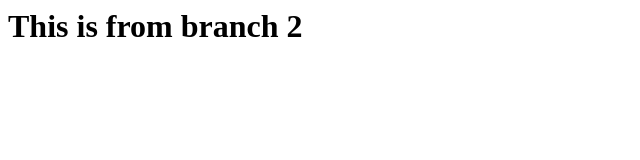
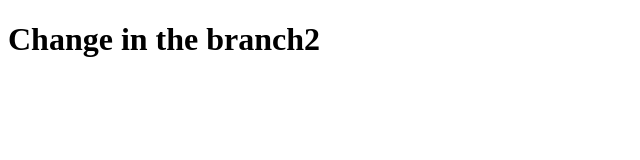
Before and after one commit to Raj-Shrivansh/Clock-and-Stopwatch-Using-JS, a plain HTML site: page index.html in a window 1280 px wide. Shown: the whole page, without its empty margins (0-640 px from the left). Drawn offline with Linux system fonts and the light colour scheme.

Commit message:
change in index.html file

```diff
--- a/index.html
+++ b/index.html
@@ -1 +1,11 @@
-<h1>This is from branch 2</h1>
+<!DOCTYPE html>
+<html lang="en">
+<head>
+    <meta charset="UTF-8">
+    <meta name="viewport" content="width=device-width, initial-scale=1.0">
+    <title>Git branch</title>
+</head>
+<body>
+    <h1>Change in the branch2 </h1>
+</body>
+</html>
```
